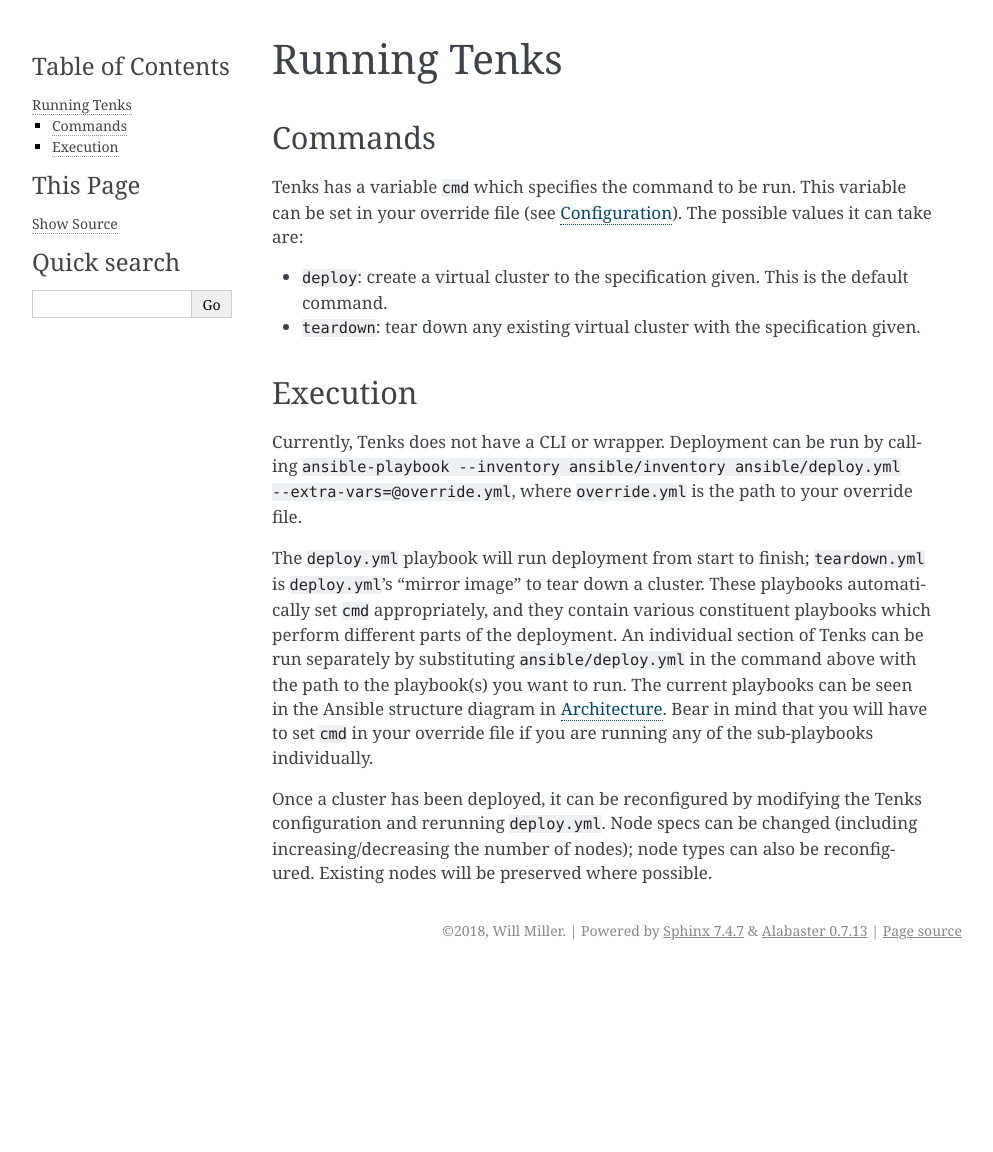
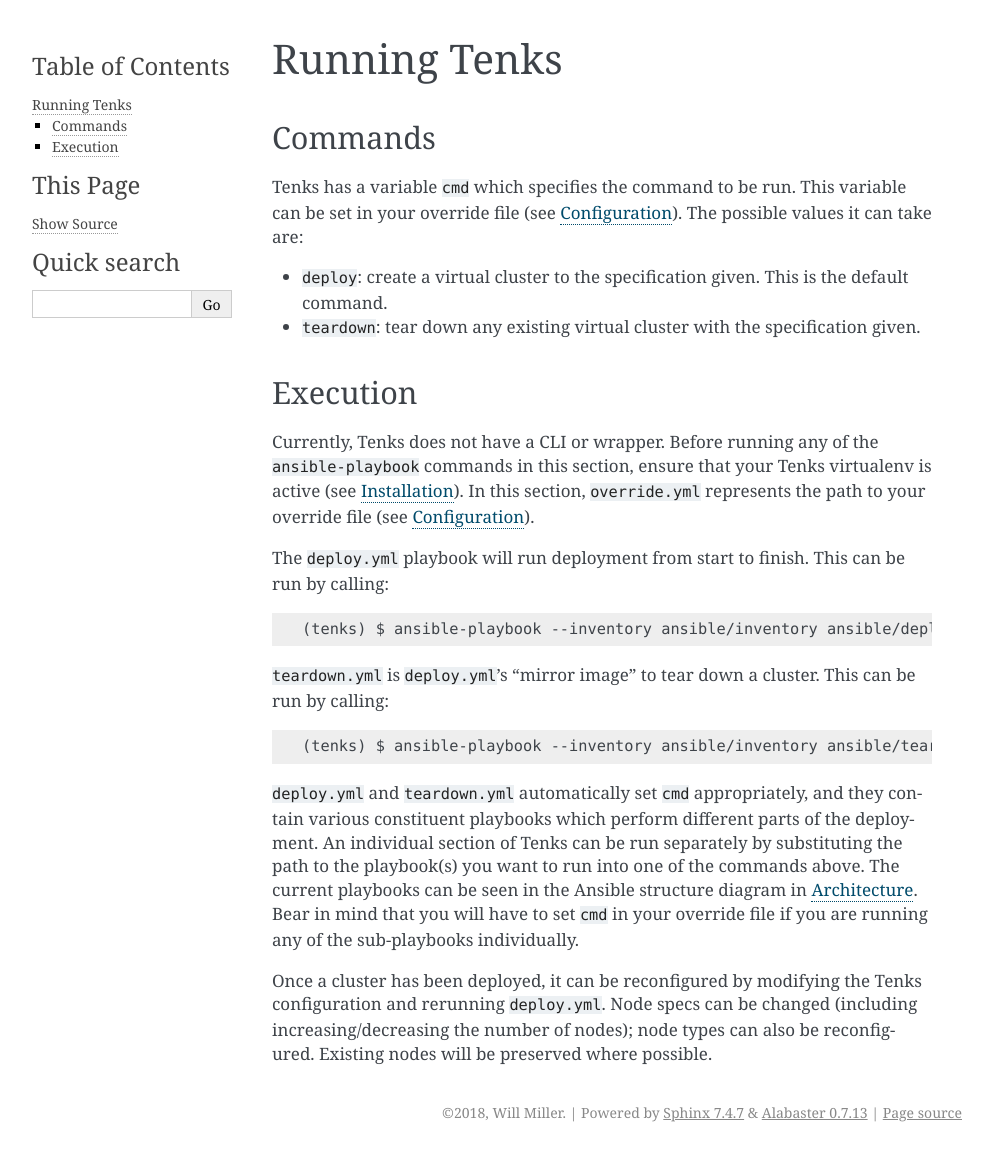
Before and after one commit to openstack/tenks, a Sphinx documentation site: the page built from doc/source/run.rst, in a window 1280 px wide. Shown: the whole page, without its empty margins (148-1141 px from the left). Built offline with Sphinx 7.4.7, drawn with Linux system fonts in a browser that asks for light colours; before the commit the page ends 970 px from its top, so only the background shows below that.

Commit message:
Address doc review comments

```diff
--- a/doc/source/architecture.rst
+++ b/doc/source/architecture.rst
@@ -26,12 +26,12 @@
 to the hardware networks plugged into the hypervisors. It requires device
 mappings to be specified on a hypervisor for each physical network that is to
 be connected to nodes on that hypervisor. This device can be an interface, a
-Linux bridge or an Open vSwitch bridge. For each physical network that is give
+Linux bridge or an Open vSwitch bridge. For each physical network that is given
 a mapping on a hypervisor, a new Tenks-managed Open vSwitch bridge is created.
 If the device mapped to this physnet is an interface, it is plugged directly
 into the new bridge. If the device is an existing Linux bridge, a veth pair is
 created to connect the existing bridge to the new bridge. If the device is an
-existing Open vSwitch bridge, an Open vSwitch patch port is created to link th
+existing Open vSwitch bridge, an Open vSwitch patch port is created to link the
 two bridges.
 
 A new veth pair is created for each physical network that each node on each
--- a/doc/source/index.rst
+++ b/doc/source/index.rst
@@ -12,9 +12,9 @@
 .. toctree::
    :maxdepth: 2
 
+   configuration
+   install
+   run
    architecture
-   configuration
    development
-   install
    limitations
-   run
--- a/doc/source/run.rst
+++ b/doc/source/run.rst
@@ -1,3 +1,5 @@
+.. _run:
+
 Running Tenks
 =============
 
@@ -16,21 +18,29 @@
 Execution
 ---------
 
-Currently, Tenks does not have a CLI or wrapper. Deployment can be run by
-calling ``ansible-playbook --inventory ansible/inventory ansible/deploy.yml
---extra-vars=@override.yml``, where ``override.yml`` is the path to your
-override file.
+Currently, Tenks does not have a CLI or wrapper. Before running any of the
+``ansible-playbook`` commands in this section, ensure that your Tenks
+virtualenv is active (see :ref:`installation`). In this section,
+``override.yml`` represents the path to your override file (see
+:ref:`configuration`).
 
-The ``deploy.yml`` playbook will run deployment from start to finish;
+The ``deploy.yml`` playbook will run deployment from start to finish. This can
+be run by calling::
+
+  (tenks) $ ansible-playbook --inventory ansible/inventory ansible/deploy.yml --extra-vars=@override.yml
+
 ``teardown.yml`` is ``deploy.yml``'s "mirror image" to tear down a cluster.
-These playbooks automatically set ``cmd`` appropriately, and they contain
-various constituent playbooks which perform different parts of the deployment.
-An individual section of Tenks can be run separately by substituting
-``ansible/deploy.yml`` in the command above with the path to the playbook(s)
-you want to run. The current playbooks can be seen in the Ansible structure
-diagram in :ref:`architecture`. Bear in mind that you will have to set
-``cmd`` in your override file if you are running any of the sub-playbooks
-individually.
+This can be run by calling::
+
+  (tenks) $ ansible-playbook --inventory ansible/inventory ansible/teardown.yml --extra-vars=@override.yml
+
+``deploy.yml`` and ``teardown.yml`` automatically set ``cmd`` appropriately,
+and they contain various constituent playbooks which perform different parts of
+the deployment.  An individual section of Tenks can be run separately by
+substituting the path to the playbook(s) you want to run into one of the
+commands above.  The current playbooks can be seen in the Ansible structure
+diagram in :ref:`architecture`. Bear in mind that you will have to set ``cmd``
+in your override file if you are running any of the sub-playbooks individually.
 
 Once a cluster has been deployed, it can be reconfigured by modifying the Tenks
 configuration and rerunning ``deploy.yml``. Node specs can be changed
```
Also changed, not shown: doc/source/configuration.rst (+12 -12 lines), doc/source/install.rst (+45 -5 lines).
